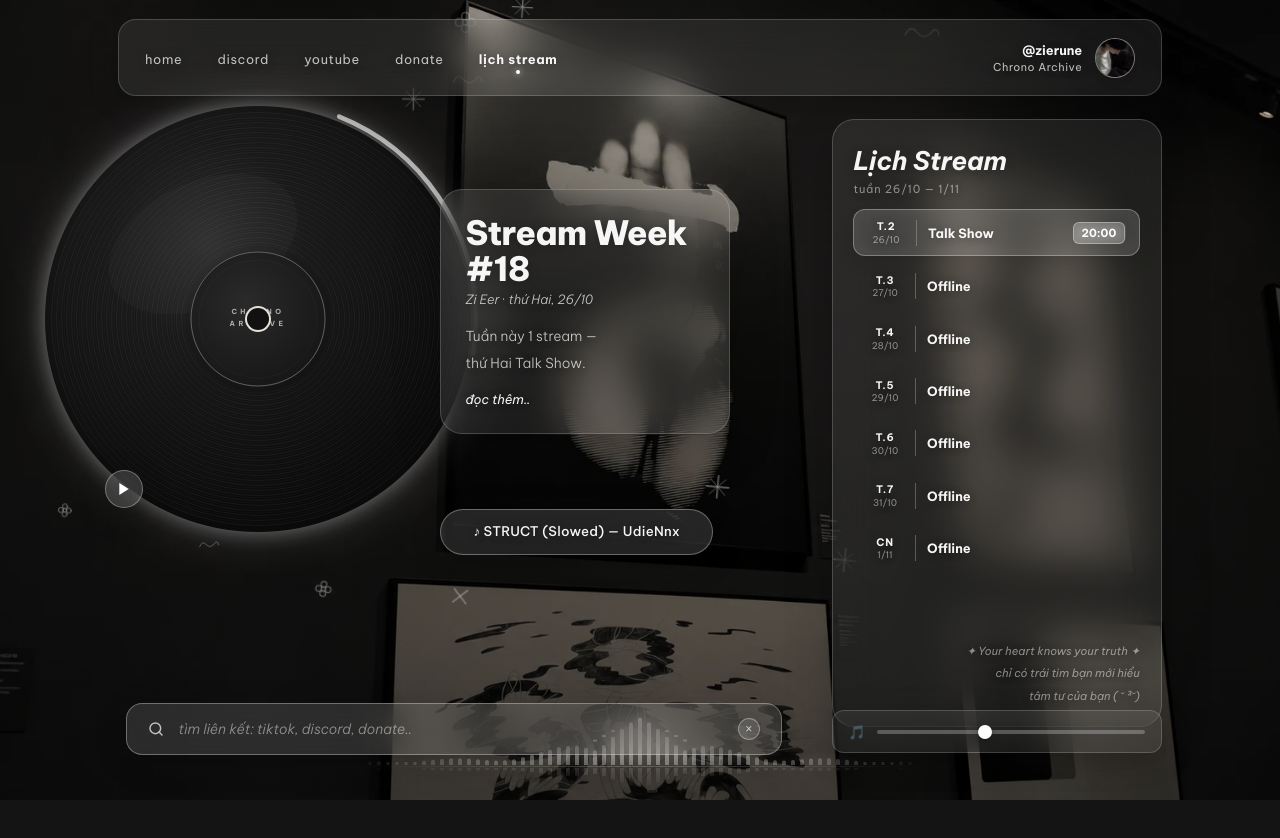
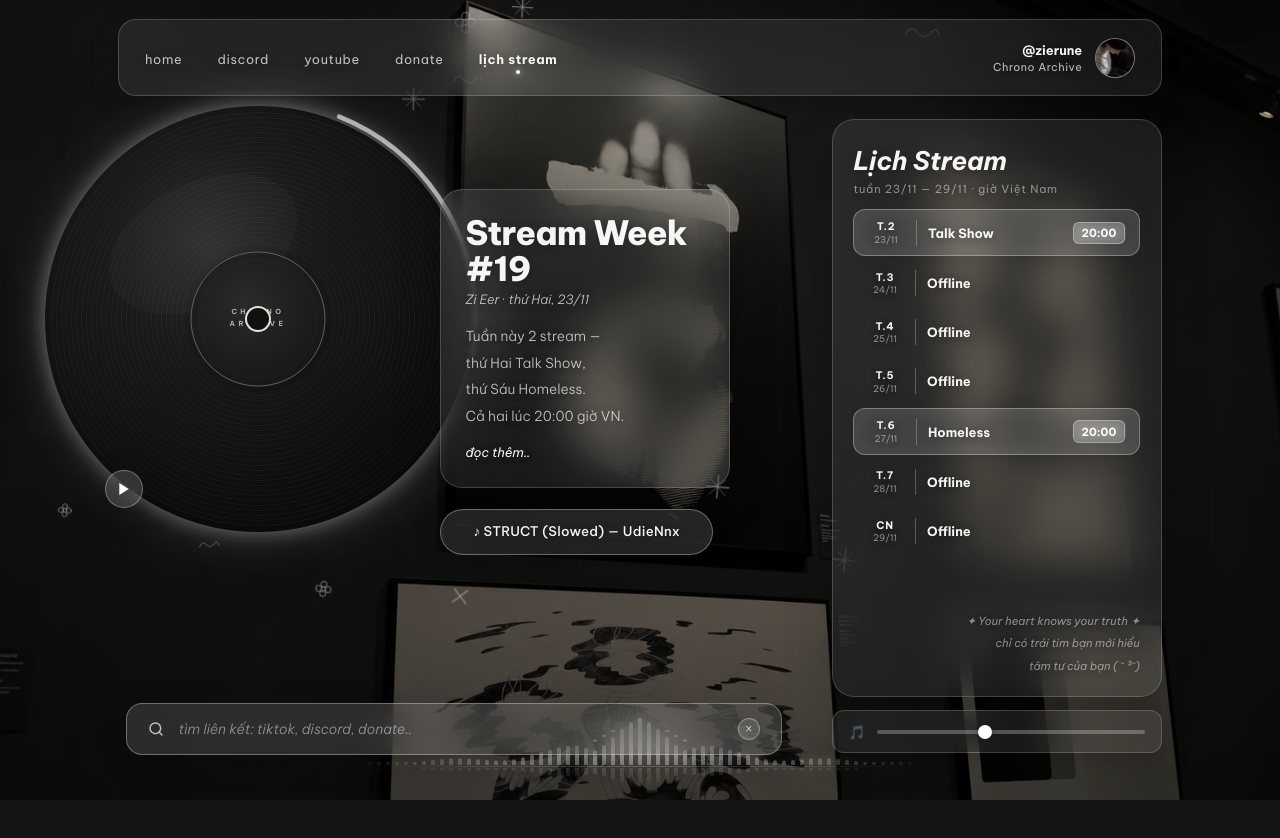
Before and after one commit to Zierune/Zierune.github.io, a plain HTML site: page index.html in a window 1280 px wide. Drawn offline with Linux system fonts and the light colour scheme.

Commit message:
Lịch tuần 23/11 – 29/11: T.2 Talk Show, T.6 Homeless (20:00 giờ VN)
Co-Authored-By: Claude Opus 5.5 <noreply@anthropic.com>

```diff
--- a/index.html
+++ b/index.html
@@ -645,6 +645,10 @@
        AVATAR (ảnh thật)
     ═══════════════════════ */
     .sub-btn { white-space: nowrap; }
+    /* gọn bảng lịch để không đè lên thanh âm lượng khi tuần có nhiều stream */
+    .sched-list { gap: .25rem; }
+    .np-badge { margin-top: .7rem; }
+    .footer-quote { margin-top: .5rem; }
     .app { padding-bottom: 96px; }   /* chừa chỗ cho dải cột sóng ở chân trang */
 
     /* ═══════════════════════
@@ -993,23 +997,23 @@
 /* ══════════════════════════════════════════════════
    CẬP NHẬT MỖI TUẦN
 ══════════════════════════════════════════════════ */
-const WEEK_OF = "26/10 — 1/11";
+const WEEK_OF = "23/11 — 29/11 · giờ Việt Nam";
 
 const WEEK_SCHEDULE = [
-  { day:"T.2", date:"26/10", status:"stream",  activity:"Talk Show", time:"20:00", note:"" },
-  { day:"T.3", date:"27/10", status:"off",     activity:"",          time:"",      note:"" },
-  { day:"T.4", date:"28/10", status:"off",     activity:"",          time:"",      note:"" },
-  { day:"T.5", date:"29/10", status:"off",     activity:"",          time:"",      note:"" },
-  { day:"T.6", date:"30/10", status:"off",     activity:"",          time:"",      note:"" },
-  { day:"T.7", date:"31/10", status:"off",     activity:"",          time:"",      note:"" },
-  { day:"CN",  date:"1/11",  status:"off",     activity:"",          time:"",      note:"" },
+  { day:"T.2", date:"23/11", status:"stream",  activity:"Talk Show", time:"20:00", note:"" },
+  { day:"T.3", date:"24/11", status:"off",     activity:"",          time:"",      note:"" },
+  { day:"T.4", date:"25/11", status:"off",     activity:"",          time:"",      note:"" },
+  { day:"T.5", date:"26/11", status:"off",     activity:"",          time:"",      note:"" },
+  { day:"T.6", date:"27/11", status:"stream",  activity:"Homeless",  time:"20:00", note:"" },
+  { day:"T.7", date:"28/11", status:"off",     activity:"",          time:"",      note:"" },
+  { day:"CN",  date:"29/11", status:"off",     activity:"",          time:"",      note:"" },
 ];
 
 const streamDay = WEEK_SCHEDULE.find(d => d.status === "stream");
 const featured  = streamDay ? {
-  id: 18,
-  date: `thứ Hai, 26/10`,
-  desc: `Tuần này 1 stream —<br>thứ Hai Talk Show.`,
+  id: 19,
+  date: `thứ Hai, 23/11`,
+  desc: `Tuần này 2 stream —<br>thứ Hai Talk Show,<br>thứ Sáu Homeless.<br>Cả hai lúc 20:00 giờ VN.`,
 } : null;
 
 /* ════════════════════════
```
